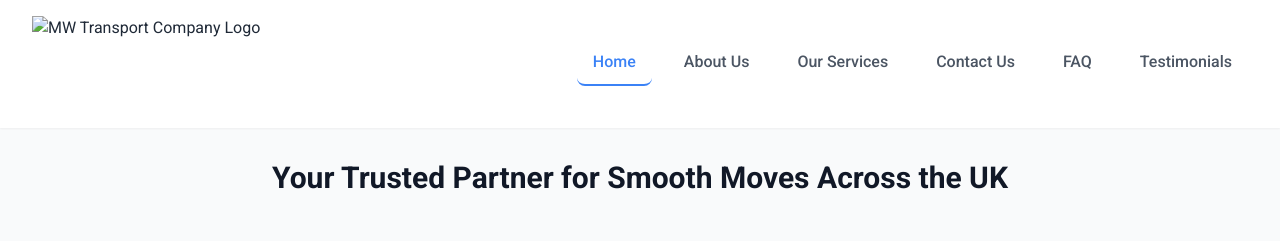
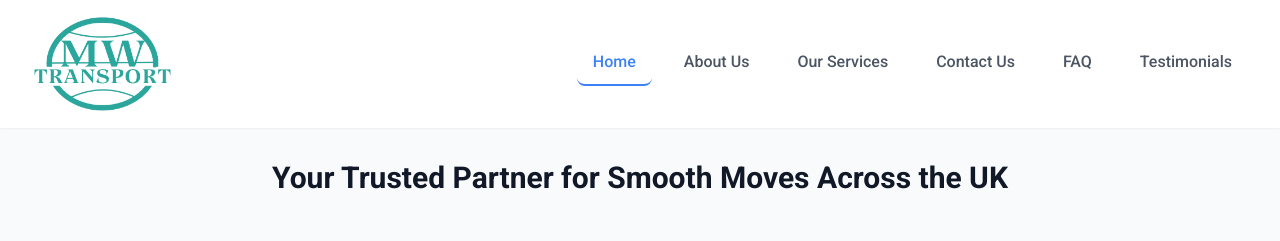
Before and after one commit to anttted/website, a plain HTML site: page index.html in a window 1280 px wide. Shown: the top 241 px of the page. Drawn offline with nearby package versions, Linux system fonts and the light colour scheme.

Commit message:
index_logo.html

```diff
--- a/index.html
+++ b/index.html
@@ -17,7 +17,7 @@
     <header class="bg-white shadow-sm py-4">
         <div class="container mx-auto flex items-center justify-between px-4 lg:px-8">
             <div class="flex-shrink-0">
-                <img src="MWlogo3a.png" alt="MW Transport Company Logo" class="h-24 w-auto">
+                <img src="Pictures/MWlogo3a.png" alt="MW Transport Company Logo" class="h-24 w-auto">
             </div>
 
             <!-- Hamburger Menu Button (Visible on Mobile) -->
```
